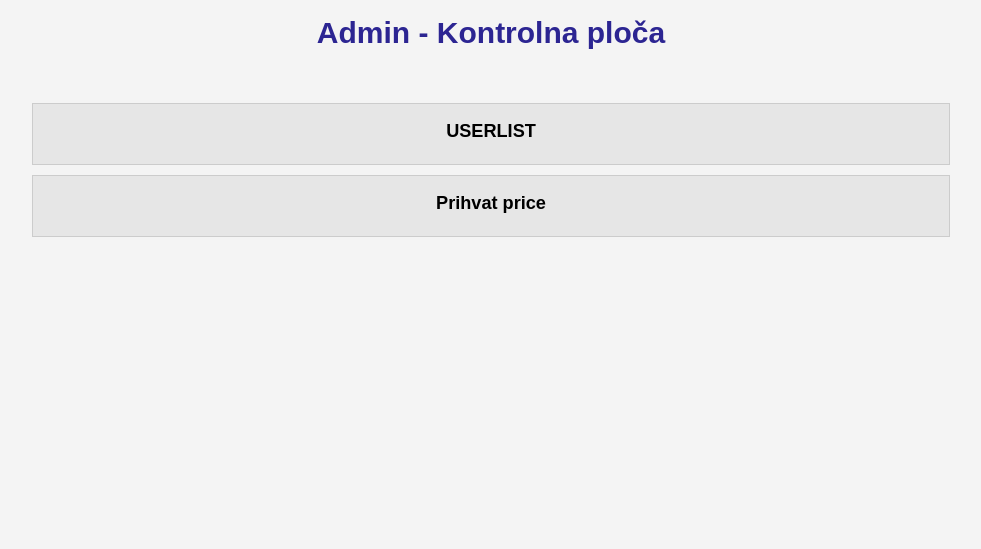
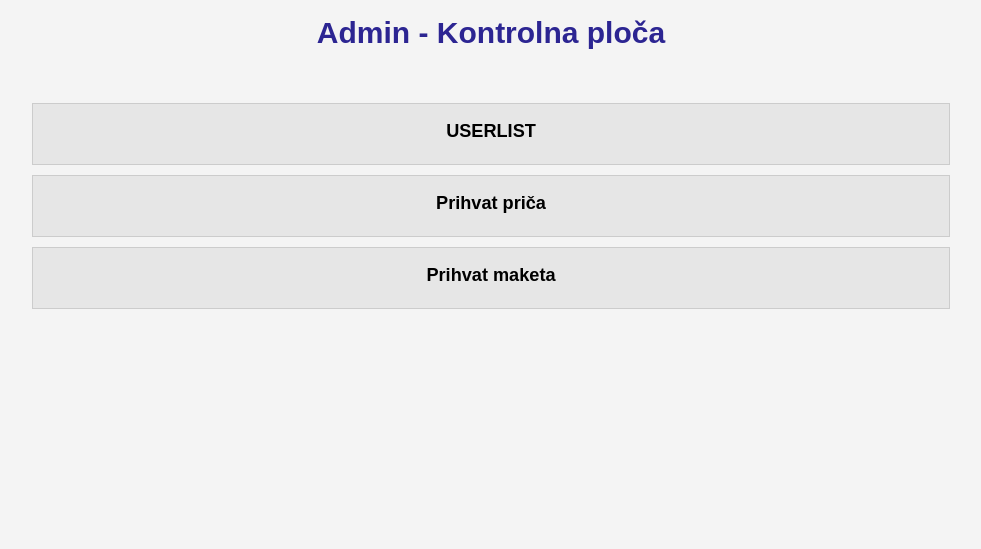
Before and after one commit to mm51593/PROGI_webapp, a Flask app: template app/templates/adminpage.html in a window 1280 px wide. Shown: the part 103-652 px from the top of the page, without its empty margins (149-1130 px from the left). Run offline with Flask 2, Linux system fonts and the light colour scheme; the template is opened without the code that fills it, so the values that code supplies are empty.

Commit message:
Prihvat maketa prebačen u admin page

```diff
--- a/app/templates/adminpage.html
+++ b/app/templates/adminpage.html
@@ -14,7 +14,13 @@
 
         <div class="admin-link-hold">
             <a href="{{url_for('story.display_story_list_validation')}}" class="admin-link">
-                <div title="Otvorite userlist" id="userlistLink" class="admin-link">Prihvat price</div>
+                <div title="Otvorite userlist" id="userlistLink" class="admin-link">Prihvat priča</div>
+            </a>
+        </div>
+
+        <div class="admin-link-hold">
+            <a href="{{url_for('store.model_approval')}}" class="admin-link">
+                <div title="Otvorite userlist" id="userlistLink" class="admin-link">Prihvat maketa</div>
             </a>
         </div>
     </div>
--- a/app/templates/layout.html
+++ b/app/templates/layout.html
@@ -61,6 +61,9 @@
 								<button class="dropbtn"><a href="{{ url_for('profile.User_Profil', id=current_user.id) }}">Moj profil</a></button>
 								<div class="dropdown-content">
 									<a id="decolour-nav" href="{{ url_for('profile.Change') }}">Uredi</a>
+									{% if current_user.id == 1 %}
+									<a id="decolour-nav" href="{{ url_for('admin.admin_index') }}">Admin</a>
+									{% endif %}
 								</div>
 							</div>
 						</li>
```
